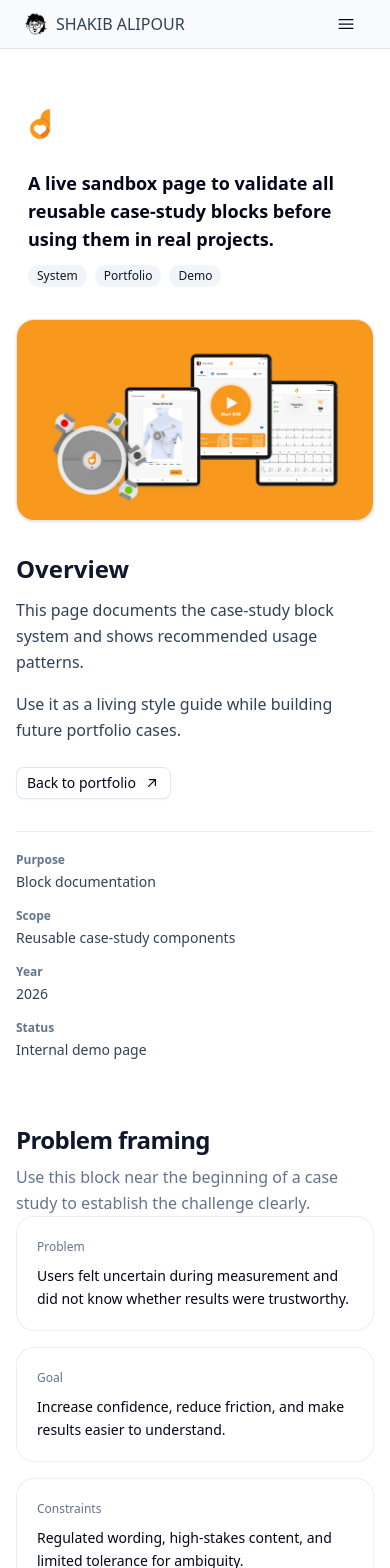
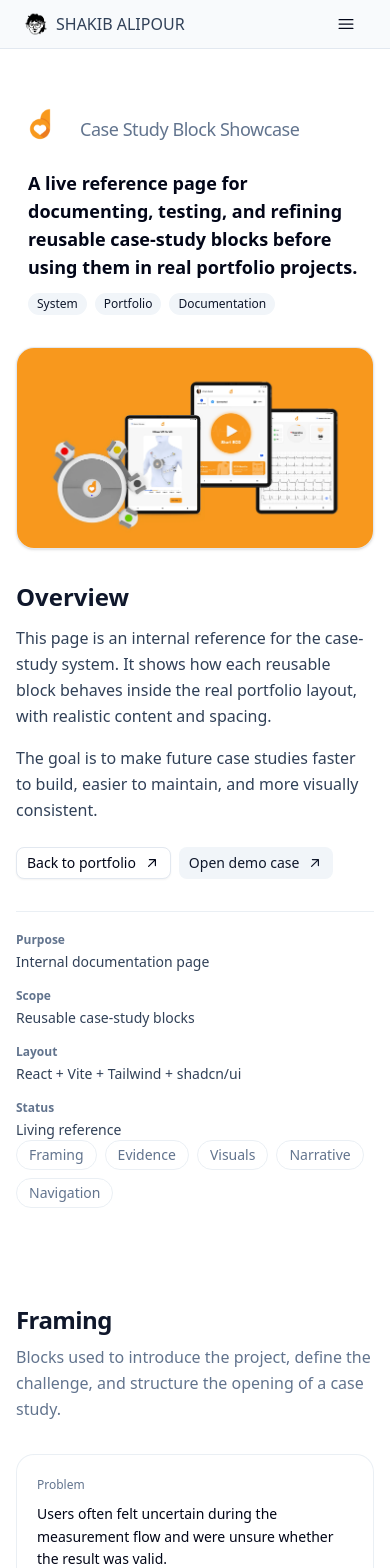
Before and after one commit to shkyb/shkyb.github.io, a React (Vite) app: page /projects/blocks in a window 390 px wide. Shown: the top 1568 px of the page. Built offline with nearby package versions, Linux system fonts and the light colour scheme.

Commit message:
Updated blocks documentation

```diff
--- /dev/null
+++ b/src/components/case/docs/DocSection.jsx
@@ -0,0 +1,28 @@
+import { cn } from "@/lib/utils"
+import { FullBleedSection } from "@/components/case/layout/FullBleedSection"
+import { SectionHeading } from "@/components/case/blocks/SectionHeading"
+
+export function DocSection({
+  id,
+  title,
+  description,
+  bgClass = "bg-background",
+  size = "fill",
+  children,
+  className,
+}) {
+  return (
+    <FullBleedSection
+      as="section"
+      id={id}
+      bgClass={bgClass}
+      size={size}
+      className={cn("scroll-mt-(--case-top-offset) py-16 md:py-20", className)}
+    >
+      <div className="space-y-8">
+        <SectionHeading title={title} subtitle={description} />
+        {children}
+      </div>
+    </FullBleedSection>
+  )
+}
--- /dev/null
+++ b/src/components/case/docs/UsageNote.jsx
@@ -0,0 +1,9 @@
+import { cn } from "@/lib/utils"
+
+export function UsageNote({ children, className }) {
+  return (
+    <p className={cn("text-sm text-muted-foreground", className)}>
+      {children}
+    </p>
+  )
+}
--- a/src/pages/Projects/CaseStudyBlocksPage.jsx
+++ b/src/pages/Projects/CaseStudyBlocksPage.jsx
@@ -1,3 +1,5 @@
+// src/pages/Projects/CaseStudyBlocksPage.jsx
+
 import logo from "@/case-studies/d-heart/assets/logo.png"
 import cover from "@/case-studies/d-heart/assets/cover.webp"
 import screen1 from "@/case-studies/d-heart/assets/screen-1.jpg"
@@ -10,6 +12,7 @@ import { FullBleedSection } from "@/components/case/layout/FullBleedSection"
 import { CaseHero } from "@/components/case/blocks/CaseHero"
 import { CaseOverview } from "@/components/case/blocks/CaseOverview"
 import { SectionHeading } from "@/components/case/blocks/SectionHeading"
+import { ProblemStatement } from "@/components/case/blocks/ProblemStatement"
 import { Metrics } from "@/components/case/blocks/Metrics"
 import { Callout } from "@/components/case/blocks/Callout"
 import { Figure } from "@/components/case/blocks/Figure"
@@ -20,147 +23,313 @@ import { InsightList } from "@/components/case/blocks/InsightList"
 import { PullQuote } from "@/components/case/blocks/PullQuote"
 import { ComparisonTable } from "@/components/case/blocks/ComparisonTable"
 import { ProcessStep } from "@/components/case/blocks/ProcessStep"
-import { ProblemStatement } from "@/components/case/blocks/ProblemStatement"
 import { NextProject } from "@/components/case/blocks/NextProject"
+import { DocSection } from "@/components/case/docs/DocSection"
+import { UsageNote } from "@/components/case/docs/UsageNote"
 
-/**
- * Block usage rules
- *
- * - Use SectionHeading at the start of most sections.
- * - Use Metrics for quantitative proof.
- * - Use InsightList for qualitative findings.
- * - Use PullQuote sparingly: 1–2 times per case.
- * - Use Figure as the default single-media block.
- * - Use ImageGrid for multiple related visuals.
- * - Use BeforeAfter for redesign comparisons.
- * - Use ComparisonTable to explain decisions.
- * - Use ProcessStep for methodology/process storytelling.
- * - Use NextProject outside the main narrative when possible.
- */
-
+const groups = [
+  { id: "framing", label: "Framing" },
+  { id: "evidence", label: "Evidence" },
+  { id: "visuals", label: "Visuals" },
+  { id: "narrative", label: "Narrative" },
+  { id: "navigation", label: "Navigation" },
+]
 
 export default function CaseStudyBlocksPage() {
   return (
     <main className="w-full">
       <CaseHero
         logo={{ src: logo, alt: "D-Heart logo" }}
-        title="Case Study Block Showcase"
-        headline="A live sandbox page to validate all reusable case-study blocks before using them in real projects."
-        tags={["System", "Portfolio", "Demo"]}
-        cover={{ src: cover, alt: "Block showcase cover", aspect: "aspect-[16/9]" }}
+        projectName="Case Study Block Showcase"
+        headline="A live reference page for documenting, testing, and refining reusable case-study blocks before using them in real portfolio projects."
+        tags={["System", "Portfolio", "Documentation"]}
+        cover={{ src: cover, alt: "Case study blocks showcase cover", aspect: "aspect-[16/9]" }}
       />
 
+      <div className="relative w-full [--case-nav-w:16rem] [--case-top-offset:120px]">
         <CaseOverview
           overviewTitle="Overview"
           overview={[
-          "This page documents the case-study block system and shows recommended usage patterns.",
-          "Use it as a living style guide while building future portfolio cases."
+            "This page is an internal reference for the case-study system. It shows how each reusable block behaves inside the real portfolio layout, with realistic content and spacing.",
+            "The goal is to make future case studies faster to build, easier to maintain, and more visually consistent."
           ]}
           links={[
             { label: "Back to portfolio", href: "/", variant: "outline" },
+            { label: "Open demo case", href: "/projects/d-heart", variant: "secondary" },
           ]}
           meta={[
-          { label: "Purpose", value: "Block documentation" },
-          { label: "Scope", value: "Reusable case-study components" },
-          { label: "Year", value: "2026" },
-          { label: "Status", value: "Internal demo page" },
+            { label: "Purpose", value: "Internal documentation page" },
+            { label: "Scope", value: "Reusable case-study blocks" },
+            { label: "Layout", value: "React + Vite + Tailwind + shadcn/ui" },
+            { label: "Status", value: "Living reference" },
           ]}
         />
 
-      <FullBleedSection bgClass="bg-background" size="fill" className="py-16">
-        <SectionHeading
-          title="Problem framing"
-          subtitle="Use this block near the beginning of a case study to establish the challenge clearly."
-        />
+        <FullBleedSection bgClass="bg-background" size="fill" className="pb-8">
+          <div className="flex flex-wrap gap-2">
+            {groups.map((group) => (
+              <a
+                key={group.id}
+                href={`#${group.id}`}
+                className="rounded-full border border-slate-200/70 px-3 py-1 text-sm text-muted-foreground transition-colors hover:text-foreground"
+              >
+                {group.label}
+              </a>
+            ))}
+          </div>
+        </FullBleedSection>
+
+        <DocSection
+          id="framing"
+          title="Framing"
+          description="Blocks used to introduce the project, define the challenge, and structure the opening of a case study."
+          bgClass="bg-background"
+          size="fill"
+        >
+          <div className="space-y-12">
+            <div className="space-y-4">
               <ProblemStatement
                 variant="grid"
                 items={[
                   {
                     label: "Problem",
-              value: "Users felt uncertain during measurement and did not know whether results were trustworthy.",
+                    value:
+                      "Users often felt uncertain during the measurement flow and were unsure whether the result was valid.",
                   },
                   {
                     label: "Goal",
-              value: "Increase confidence, reduce friction, and make results easier to understand.",
+                    value:
+                      "Reduce anxiety, improve clarity, and help users complete the flow with more confidence.",
                   },
                   {
                     label: "Constraints",
-              value: "Regulated wording, high-stakes content, and limited tolerance for ambiguity.",
+                    value:
+                      "Clinical accuracy, regulated wording, and limited tolerance for ambiguity in a high-stakes context.",
                   },
                   {
                     label: "Success criteria",
-              value: "Clearer completion, better comprehension, and stronger repeat use.",
+                    value:
+                      "Higher completion confidence, clearer result interpretation, and smoother repeat usage over time.",
                   },
                 ]}
               />
-      </FullBleedSection>
+              <UsageNote>
+                Use this near the beginning of a case study when you want the challenge, objective, and constraints to be immediately clear.
+              </UsageNote>
+            </div>
 
-      <FullBleedSection bgClass="bg-muted/30" size="fill" className="py-16">
+            <div className="space-y-4">
               <SectionHeading
-          title="Metrics"
-          subtitle="Use this block for quantitative outcomes, research counts, or performance improvements."
+                kicker="Heading utility"
+                title="SectionHeading"
+                subtitle="Use this as the default opener for most sections. It creates consistent rhythm and reduces repeated one-off heading styling."
               />
+              <UsageNote>
+                Best used at the start of sections that introduce a theme, such as research, design decisions, process, or outcomes.
+              </UsageNote>
+            </div>
+          </div>
+        </DocSection>
+
+        <DocSection
+          id="evidence"
+          title="Evidence"
+          description="Blocks used to support decisions with metrics, research findings, and structured comparison."
+          bgClass="bg-muted/30"
+          size="fill"
+        >
+          <div className="space-y-12">
+            <div className="space-y-4">
               <Metrics
                 items={[
-            { label: "Onboarding drop-off", value: "–32%", note: "after simplifying the first-time flow", deltaTone: "good" },
-            { label: "Task completion", value: "+18%", note: "first-time users", deltaTone: "good" },
-            { label: "Usability rounds", value: "2", note: "prototype testing" },
-            { label: "Interviews", value: "12", note: "patients + clinicians" },
+                  {
+                    label: "Onboarding drop-off",
+                    value: "–32%",
+                    note: "after simplifying the first-time flow",
+                    deltaTone: "good",
+                  },
+                  {
+                    label: "Task completion",
+                    value: "+18%",
+                    note: "first-time users",
+                    deltaTone: "good",
+                  },
+                  {
+                    label: "Interviews",
+                    value: "12",
+                    note: "patients + clinicians",
+                  },
+                  {
+                    label: "Usability rounds",
+                    value: "2",
+                    note: "prototype validation",
+                  },
                 ]}
                 columns={4}
               />
-      </FullBleedSection>
+              <UsageNote>
+                Best for measurable outcomes, research sample sizes, KPI snapshots, and concise impact summaries.
+              </UsageNote>
+            </div>
 
-      <FullBleedSection bgClass="bg-background" size="fill" className="py-16">
-        <SectionHeading
-          title="Callout and pull quote"
-          subtitle="Use these to create emphasis and editorial rhythm."
+            <div className="space-y-4">
+              <InsightList
+                items={[
+                  {
+                    eyebrow: "Insight 01",
+                    title: "Users needed explicit confirmation that the measurement was successful.",
+                    description:
+                      "Participants often repeated actions because they were unsure whether the result was valid.",
+                  },
+                  {
+                    eyebrow: "Insight 02",
+                    title: "Medical terminology reduced comprehension and increased hesitation.",
+                    description:
+                      "Users understood the goal, but many struggled to interpret labels and result states.",
+                  },
+                  {
+                    eyebrow: "Insight 03",
+                    title: "History and measurement views felt disconnected.",
+                    description:
+                      "Participants wanted a clearer sense of how one result related to their broader progress over time.",
+                  },
+                ]}
               />
-        <div className="space-y-8">
+              <UsageNote>
+                Use this instead of plain bullet lists when findings deserve a little more hierarchy and structure.
+              </UsageNote>
+            </div>
+
+            <div className="space-y-4">
+              <ComparisonTable
+                columns={[
+                  { key: "before", label: "Before" },
+                  { key: "after", label: "After", emphasis: true },
+                ]}
+                rows={[
+                  {
+                    before: "Dense terminology and unclear result states created hesitation.",
+                    after: "Plain language and explicit confirmation improved confidence.",
+                  },
+                  {
+                    before: "Users had to infer whether they completed the step correctly.",
+                    after: "Each step included direct feedback and a clear next action.",
+                  },
+                  {
+                    before: "History and measurement felt disconnected.",
+                    after: "Results and progress over time were tied together more clearly.",
+                  },
+                ]}
+              />
+              <UsageNote>
+                Ideal for explaining redesign rationale, research finding to design response, or old versus new decision logic.
+              </UsageNote>
+            </div>
+          </div>
+        </DocSection>
+
+        <DocSection
+          id="visuals"
+          title="Visuals"
+          description="Blocks used for screenshots, artifacts, galleries, mixed media, and visual comparison."
+          bgClass="bg-background"
+          size="media"
+        >
+          <div className="space-y-12">
+            <div className="space-y-4">
+              <Figure
+                src={cover}
+                alt="Cover figure example"
+                frame="card"
+                aspect="aspect-[16/9]"
+                caption="Single figure with caption inside a media-width section."
+              />
+              <UsageNote>
+                Use Figure as the default single-media block for screenshots, boards, diagrams, hero-like images, or videos.
+              </UsageNote>
+            </div>
+
+            <div className="space-y-4">
+              <ImageGrid
+                cols={3}
+                items={[
+                  {
+                    src: screen1,
+                    alt: "D-Heart screen 1",
+                    frame: "soft",
+                    caption: "Measurement screen",
+                  },
+                  {
+                    src: screen2,
+                    alt: "D-Heart screen 2",
+                    frame: "soft",
+                    caption: "Feedback state",
+                  },
+                  {
+                    src: screen3,
+                    alt: "D-Heart screen 3",
+                    frame: "soft",
+                    caption: "History view",
+                  },
+                ]}
+              />
+              <UsageNote>
+                Best for showing multiple related screens or artifacts together. Use it when the items belong to the same story beat.
+              </UsageNote>
+            </div>
+
+            <div className="space-y-4">
+              <BeforeAfter
+                before={{
+                  src: screen1,
+                  alt: "Before screen",
+                  caption: "Dense terminology and unclear state changes increased hesitation.",
+                  aspect: "aspect-[16/9]",
+                }}
+                after={{
+                  src: screen2,
+                  alt: "After screen",
+                  caption: "Plain language and explicit confirmation improved confidence.",
+                  aspect: "aspect-[16/9]",
+                }}
+              />
+              <UsageNote>
+                Use this for redesign comparisons, flow improvements, or showing how a specific problem was resolved visually.
+              </UsageNote>
+            </div>
+          </div>
+        </DocSection>
+
+        <DocSection
+          id="narrative"
+          title="Narrative"
+          description="Blocks used to improve storytelling rhythm, highlight important points, and explain process."
+          bgClass="bg-muted/30"
+          size="fill"
+        >
+          <div className="space-y-12">
+            <div className="space-y-4">
               <Callout title="Key insight">
                 Participants repeatedly asked for a clear confirmation that the measurement had succeeded.
               </Callout>
+              <UsageNote>
+                Use Callout when one point deserves emphasis but does not need the visual weight of a full section.
+              </UsageNote>
+            </div>
 
+            <div className="space-y-4">
               <PullQuote
                 quote="We redesigned around reassurance and clarity, not around feature exposure."
                 role="Core design principle"
                 align="center"
                 showMark={false}
               />
+              <UsageNote>
+                PullQuote works best as an editorial pause. Use it sparingly, usually once or twice per case study.
+              </UsageNote>
             </div>
-      </FullBleedSection>
 
-      <FullBleedSection bgClass="bg-muted/30" size="fill" className="py-16">
-        <SectionHeading
-          title="Insight list"
-          subtitle="Use this instead of plain bullets when you want findings to feel more structured."
-        />
-        <InsightList
-          items={[
-            {
-              eyebrow: "Insight 01",
-              title: "Users needed explicit confirmation that the measurement was successful.",
-              description: "Participants often repeated actions because they were unsure whether the result was valid.",
-            },
-            {
-              eyebrow: "Insight 02",
-              title: "Medical terminology reduced comprehension and increased hesitation.",
-              description: "Users understood the goal, but many struggled to interpret labels and result states.",
-            },
-            {
-              eyebrow: "Insight 03",
-              title: "History and measurement views felt disconnected.",
-              description: "Participants wanted a clearer sense of progress over time.",
-            },
-          ]}
-        />
-      </FullBleedSection>
-
-      <FullBleedSection bgClass="bg-background" size="fill" className="py-16">
-        <SectionHeading
-          title="Timeline"
-          subtitle="Use this for process phases, project cadence, or key milestones."
-        />
+            <div className="space-y-4">
               <Timeline
                 items={[
                   {
@@ -189,96 +358,22 @@ export default function CaseStudyBlocksPage() {
                   },
                 ]}
               />
-      </FullBleedSection>
+              <UsageNote>
+                Best for project phases, milestones, weekly cadence, or a lightweight end-to-end view of the process.
+              </UsageNote>
+            </div>
 
-      <FullBleedSection bgClass="bg-muted/30" size="media" className="py-16">
-        <SectionHeading
-          title="Figure"
-          subtitle="Use one standard figure block for images and videos."
-        />
-        <Figure
-          src={cover}
-          alt="Cover figure example"
-          frame="card"
-          aspect="aspect-[16/9]"
-          caption="Single figure with caption inside a media-width section."
-        />
-      </FullBleedSection>
-
-      <FullBleedSection bgClass="bg-background" size="media" className="py-16">
-        <SectionHeading
-          title="Image grid"
-          subtitle="Use this for multiple screens, artifacts, or mixed media."
-        />
-        <ImageGrid
-          cols={3}
-          items={[
-            { src: screen1, alt: "Screen 1", frame: "soft" },
-            { src: screen2, alt: "Screen 2", frame: "soft" },
-            { src: screen3, alt: "Screen 3", frame: "soft" },
-          ]}
-        />
-      </FullBleedSection>
-
-      <FullBleedSection bgClass="bg-muted/30" size="media" className="py-16">
-        <SectionHeading
-          title="Before / After"
-          subtitle="Use this for redesign comparisons or flow improvements."
-        />
-        <BeforeAfter
-          before={{
-            src: screen1,
-            alt: "Before screen",
-            caption: "Dense terminology and unclear state changes increased hesitation.",
-            aspect: "aspect-[16/9]",
-          }}
-          after={{
-            src: screen2,
-            alt: "After screen",
-            caption: "Plain language and explicit confirmation improved confidence.",
-            aspect: "aspect-[16/9]",
-          }}
-        />
-      </FullBleedSection>
-
-      <FullBleedSection bgClass="bg-background" size="fill" className="py-16">
-        <SectionHeading
-          title="Comparison table"
-          subtitle="Use this to explain what changed and why."
-        />
-        <ComparisonTable
-          columns={[
-            { key: "before", label: "Before" },
-            { key: "after", label: "After", emphasis: true },
-          ]}
-          rows={[
-            {
-              before: "Dense terminology and unclear result states created hesitation.",
-              after: "Plain language and explicit confirmation improved confidence.",
-            },
-            {
-              before: "Users had to infer whether they completed the step correctly.",
-              after: "Each step included direct feedback and a clear next action.",
-            },
-            {
-              before: "History and measurement felt disconnected.",
-              after: "Results and progress over time were tied together more clearly.",
-            },
-          ]}
-        />
-      </FullBleedSection>
-
-      <FullBleedSection bgClass="bg-muted/30" size="media" className="py-16">
-        <SectionHeading
-          title="Process steps"
-          subtitle="Use these to tell a method story more clearly than plain paragraphs."
-        />
+            <div className="space-y-4">
               <div className="space-y-12">
                 <ProcessStep
                   step="Step 01"
                   title="Understanding the measurement journey"
                   description="We interviewed users to identify the moments where uncertainty interrupted confidence."
-            bullets={["12 discovery interviews", "Journey mapping", "Terminology analysis"]}
+                  bullets={[
+                    "12 discovery interviews",
+                    "Journey mapping",
+                    "Terminology analysis",
+                  ]}
                   figure={{
                     src: process1,
                     alt: "Journey map artifact",
@@ -291,7 +386,11 @@ export default function CaseStudyBlocksPage() {
                   step="Step 02"
                   title="Simplifying the task structure"
                   description="We reorganized the experience around user intent rather than system features."
-            bullets={["Goal-based IA", "Measurement flow redesign", "Clear feedback states"]}
+                  bullets={[
+                    "Goal-based IA",
+                    "Measurement flow redesign",
+                    "Clear feedback states",
+                  ]}
                   figure={{
                     src: process2,
                     alt: "Flow redesign artifact",
@@ -301,23 +400,38 @@ export default function CaseStudyBlocksPage() {
                   reverse
                 />
               </div>
-      </FullBleedSection>
+              <UsageNote>
+                Use ProcessStep when you want to explain method, artifacts, and outputs in a clearer way than plain paragraphs.
+              </UsageNote>
+            </div>
+          </div>
+        </DocSection>
 
-      <FullBleedSection bgClass="bg-background" size="fill" className="py-16">
-        <SectionHeading
-          title="Next project"
-          subtitle="Use this outside the main case narrative as the page handoff."
-        />
+        <DocSection
+          id="navigation"
+          title="Navigation"
+          description="Blocks used to guide the reader forward once the case study story is complete."
+          bgClass="bg-background"
+          size="fill"
+        >
+          <div className="space-y-12">
+            <div className="space-y-4">
               <NextProject
                 href="/projects/d-heart"
                 kicker="Example handoff"
                 title="D-Heart"
-          description="Reusable bottom-of-page navigation block for the next case study."
+                description="Reusable bottom-of-page navigation block for leading the reader into the next project."
                 image={cover}
                 imageAlt="Next project preview"
                 tags={["UX Design", "Healthcare", "Mobile"]}
               />
-      </FullBleedSection>
+              <UsageNote>
+                Best placed after the main narrative rather than inside the sticky section flow, so it feels like a portfolio handoff instead of content.
+              </UsageNote>
+            </div>
+          </div>
+        </DocSection>
+      </div>
     </main>
   )
 }
```
Lines whose indentation alone changed are shown as unchanged.
